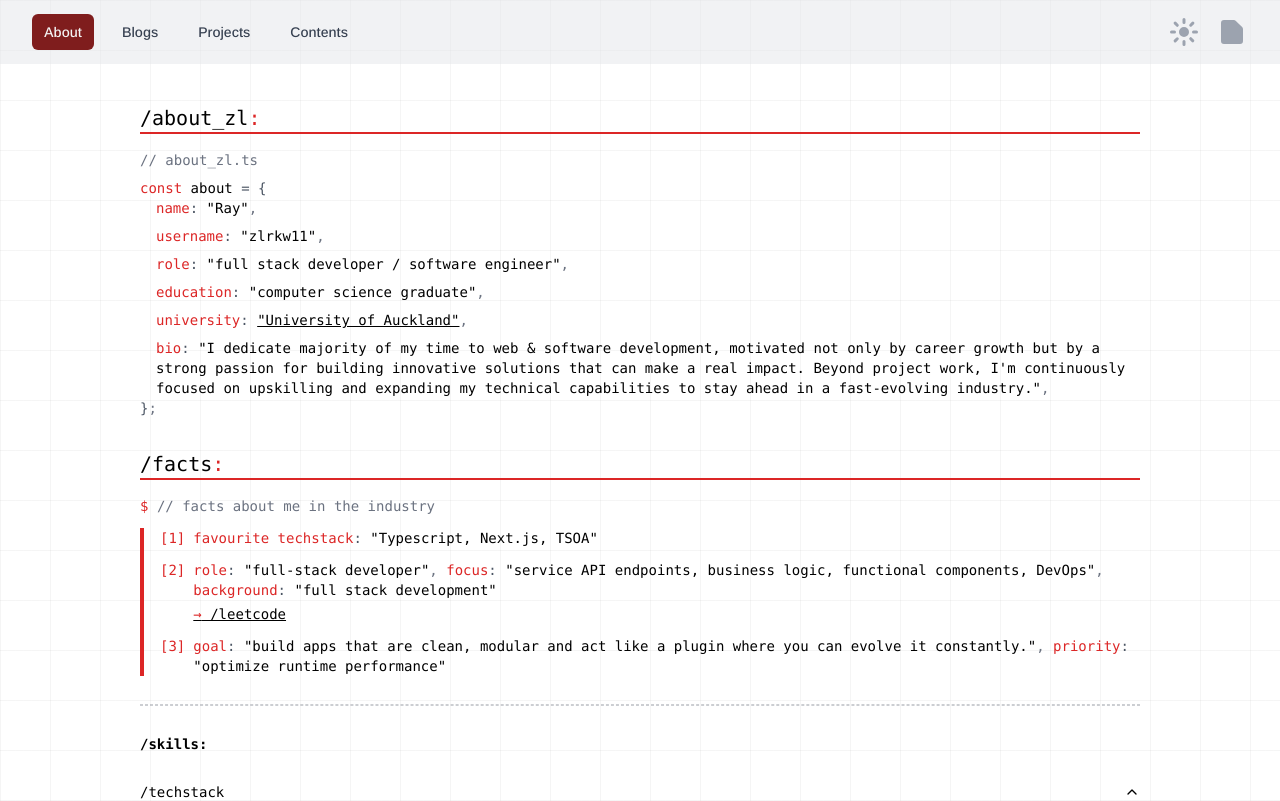
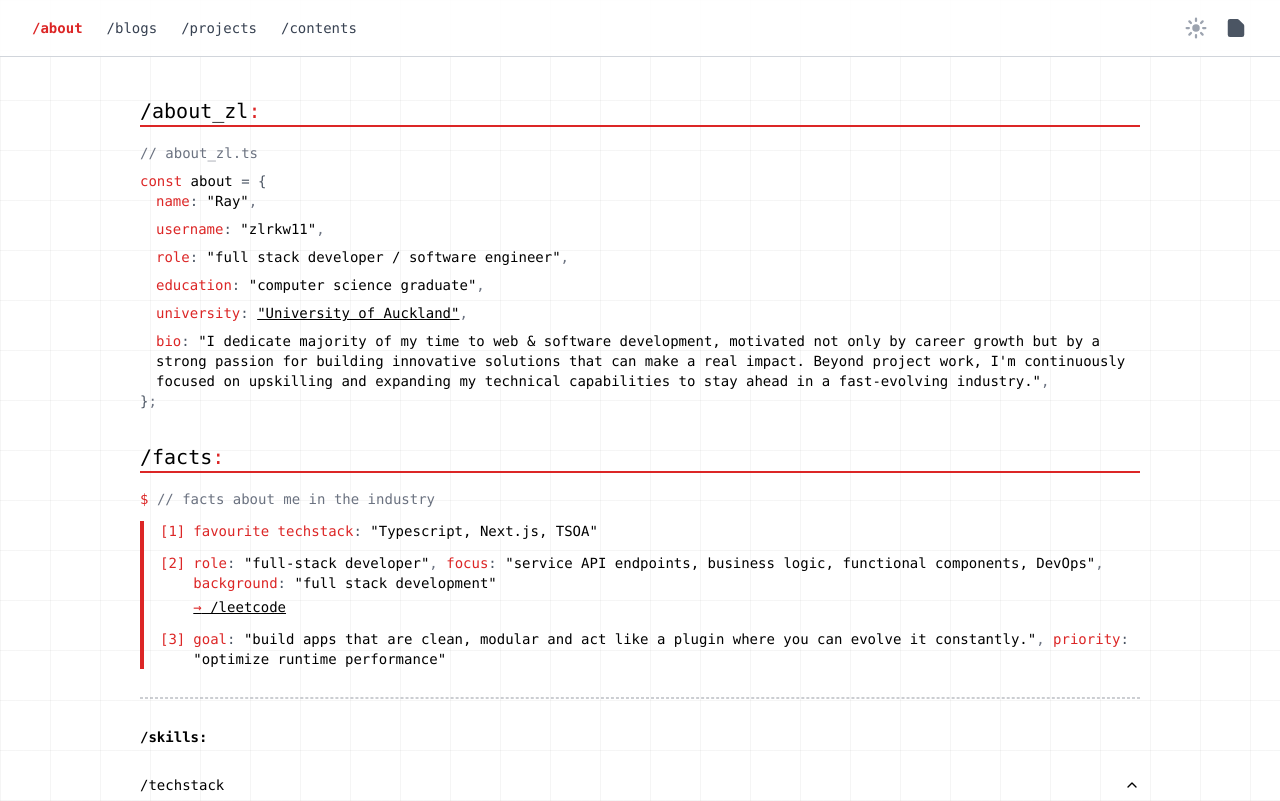
Before and after one commit to zlrkw11/zl-v2, a Next.js app: page / in a window 1280 px wide. Shown: the top 801 px of the page. Built offline with nearby package versions, Linux system fonts and the light colour scheme.

Commit message:
feat: styling refactor on navbar

```diff
--- a/app/components/Navbar.tsx
+++ b/app/components/Navbar.tsx
@@ -1,117 +1,100 @@
 "use client";
 import { useState } from "react";
 import { Bars3Icon } from "@heroicons/react/24/outline";
-import { Arimo } from "next/font/google";
 import { usePathname } from "next/navigation";
 import { motion } from "motion/react";
 import Link from "next/link";
-import Image from "next/image";
-import cv from "../../public/assets/file-text-clean-svgrepo-com.svg";
 import { DocumentIcon } from "@heroicons/react/16/solid";
 import ThemeToggle from "./ThemeToggle";
 
-const ArimoFont = Arimo({
-  subsets: ["latin"],
-  weight: "500",
-});
-
 const navigation = [
-  { name: "About", href: "/", current: true },
-  { name: "Blogs", href: "/blogs", current: false },
-  { name: "Projects", href: "/projects", current: false },
-  { name: "Contents", href: "/contents", current: false },
+  { name: "/about", href: "/" },
+  { name: "/blogs", href: "/blogs" },
+  { name: "/projects", href: "/projects" },
+  { name: "/contents", href: "/contents" },
 ];
-
-function classNames(...classes: string[]) {
-  return classes.filter(Boolean).join(" ");
-}
 
 export default function Navbar() {
   const [open, setOpen] = useState(false);
-  const toggleMenu = () => {
-    setOpen(!open);
-  };
   const pathName = usePathname();
+
   return (
-    <div className={`${ArimoFont.className} w-full`}>
-      <div className="mx-auto w-full px-8 bg-gray-200 dark:bg-neutral-800 bg-opacity-55">
-        <div className="relative flex h-16 items-center justify-between">
-          <div className="absolute inset-y-0 left-0 flex items-center md:hidden">
-            {/* Mobile menu button*/}
+    <nav className="w-full font-mono border-b border-gray-300 dark:border-gray-700 bg-white dark:bg-neutral-900 bg-opacity-90 dark:bg-opacity-90">
+      <div className="mx-auto px-4 sm:px-6 lg:px-8">
+        <div className="relative flex h-14 items-center justify-between">
+          {/* Mobile menu button */}
           <button
-              onClick={toggleMenu}
-              className="group relative inline-flex items-center justify-center rounded-md p-2 text-gray-400 dark:hover:bg-neutral-600 hover:bg-gray-700 hover:text-white duration-200 focus:ring-2 focus:ring-gray-300 focus:outline-hidden focus:ring-inset"
+            onClick={() => setOpen(!open)}
+            className="md:hidden p-2 text-gray-600 dark:text-gray-400 hover:text-red-600 dark:hover:text-red-500"
+            aria-label="Toggle menu"
           >
-              <span className="absolute -inset-0.5" />
-              <span className="sr-only">Open main menu</span>
-              <Bars3Icon
-                aria-hidden="true"
-                className="block size-6 group-data-open:hidden"
-              />
+            <Bars3Icon className="h-6 w-6" />
           </button>
-          </div>
-          <div className="flex flex-1 sm:justify-start">
-            <div className="hidden md:flex items-center">
-              <div className="flex space-x-4">
-                {navigation.map((item) => (
-                  <a
+
+          {/* Desktop navigation */}
+          <div className="hidden md:flex items-center gap-6">
+            {navigation.map((item) => {
+              const isActive = pathName === item.href;
+              return (
+                <Link
                   key={item.name}
                   href={item.href}
-                    aria-current={item.current ? "page" : undefined}
-                    className={classNames(
-                      pathName === item.href
-                        ? "bg-red-900 text-neutral-100"
-                        : "text-gray-700 dark:text-neutral-400 hover:bg-gray-400 dark:hover:bg-neutral-700 hover:text-white",
-                      "rounded-md px-3 py-2 text-sm font-medium duration-300"
-                    )}
+                  className={`text-sm ${
+                    isActive
+                      ? "text-red-600 font-semibold"
+                      : "text-gray-700 dark:text-gray-300 hover:text-red-600 dark:hover:text-red-500"
+                  } transition-colors`}
                 >
                   {item.name}
-                  </a>
-                ))}
+                </Link>
+              );
+            })}
           </div>
-            </div>{" "}
-            <div className="ml-auto md:flex hidden md:gap-4">
+
+          {/* Right side controls */}
+          <div className="flex items-center gap-4">
             <ThemeToggle />
-              <Link className="" href="/cv">
-                <DocumentIcon className="size-8 text-center dark:text-neutral-300 text-gray-400 mt-0.5" />
+            <Link
+              href="/cv"
+              className="text-gray-600 dark:text-gray-400 hover:text-red-600 dark:hover:text-red-500 transition-colors"
+              aria-label="View CV"
+            >
+              <DocumentIcon className="h-6 w-6" />
             </Link>
           </div>
         </div>
       </div>
-      </div>
+
+      {/* Mobile menu */}
       {open && (
         <motion.div
-          initial={{ opacity: 0, y: -45 }}
-          animate={{ opacity: 1, y: 0 }}
-          transition={{ duration: 0.3 }}
-          className="flex-col flex md:hidden bg-gray-200 bg-opacity-55 dark:bg-neutral-800"
+          initial={{ opacity: 0, height: 0 }}
+          animate={{ opacity: 1, height: "auto" }}
+          exit={{ opacity: 0, height: 0 }}
+          transition={{ duration: 0.2 }}
+          className="md:hidden border-t border-gray-300 dark:border-gray-700"
         >
-          <div className="space-y-1 px-2 pt-2 pb-3 flex flex-col">
-            {navigation.map((item) => (
-              <Link href={item.href} key={item.name}>
-                <div
+          <div className="px-4 py-3 space-y-2">
+            {navigation.map((item) => {
+              const isActive = pathName === item.href;
+              return (
+                <Link
                   key={item.name}
-                  aria-current={item.current ? "page" : undefined}
-                  className={classNames(
-                    pathName === item.href
-                      ? "bg-red-900 text-gray-100"
-                      : "text-gray-700 dark:text-neutral-400 hover:bg-gray-400 dark:hover:bg-neutral-700  hover:opacity-75 hover:text-white",
-                    "block rounded-md px-3 py-2 text-base font-medium"
-                  )}
+                  href={item.href}
+                  onClick={() => setOpen(false)}
+                  className={`block text-sm py-2 ${
+                    isActive
+                      ? "text-red-600 font-semibold"
+                      : "text-gray-700 dark:text-gray-300 hover:text-red-600 dark:hover:text-red-500"
+                  } transition-colors`}
                 >
                   {item.name}
-                </div>
                 </Link>
-            ))}{" "}
-          </div>{" "}
-          <div className="ml-4 w-8 pb-4 flex">
-            <ThemeToggle />
-            <Link href="/cv">
-              <DocumentIcon className="size-8 ml-2 dark:text-neutral-300 text-neutral-400" />
-            </Link>
+              );
+            })}
           </div>
         </motion.div>
       )}
-    </div>
+    </nav>
   );
 }
--- a/app/components/ThemeToggle.tsx
+++ b/app/components/ThemeToggle.tsx
@@ -22,9 +22,9 @@ export default function ThemeToggle() {
   return (
     <button onClick={toggleTheme}>
       {isDark ? (
-        <MoonIcon className="size-8 text-neutral-300" />
+        <MoonIcon className="size-6 text-neutral-300" />
       ) : (
-        <SunIcon className="size-8 text-gray-400" />
+        <SunIcon className="size-6 text-gray-400" />
       )}
     </button>
   );
```
Lines whose indentation alone changed are shown as unchanged.
